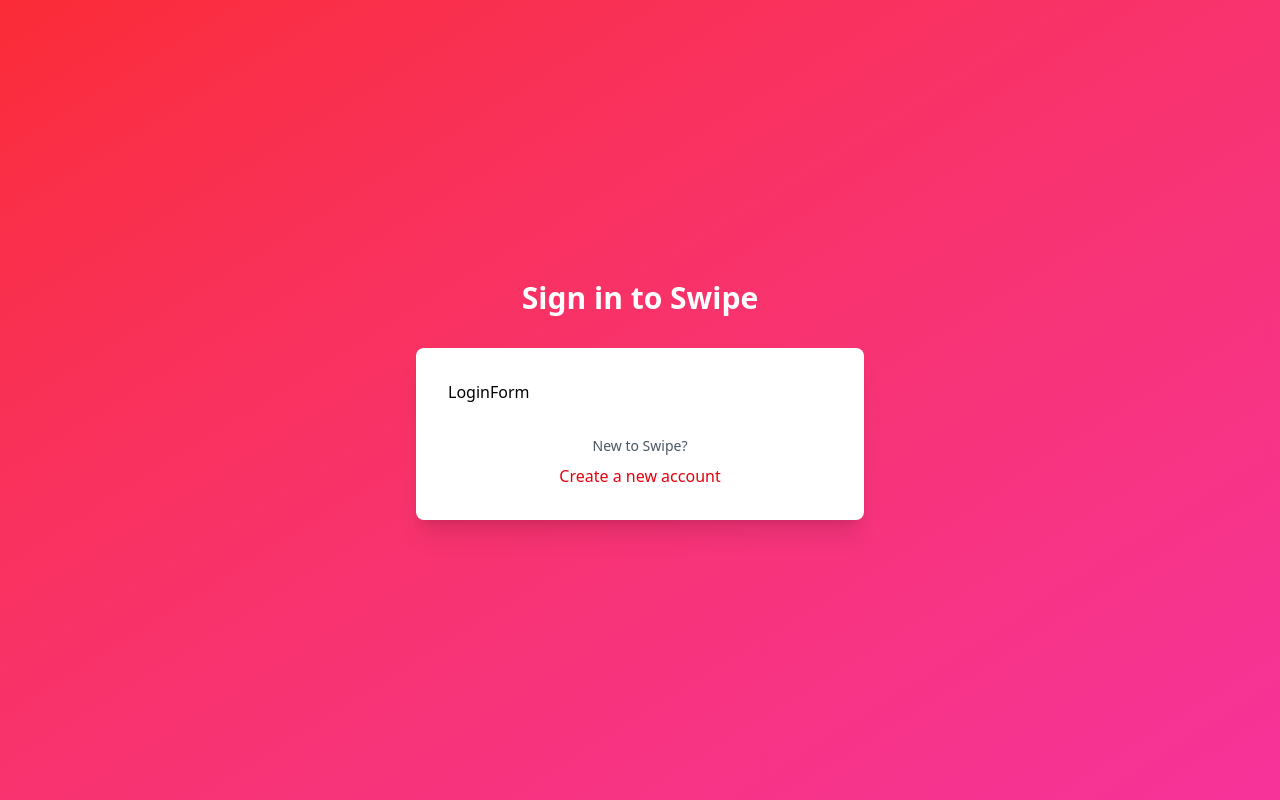
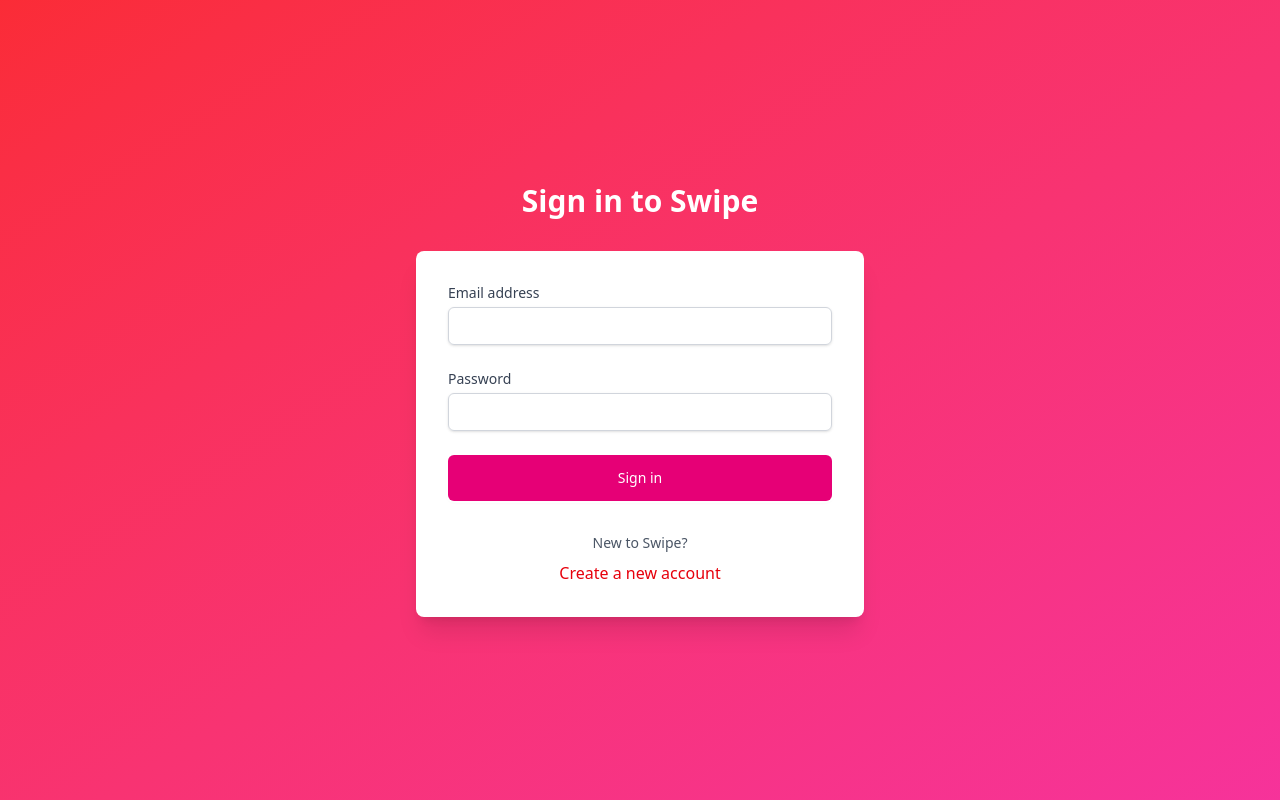
Before and after one commit to keyur22/swipe, a React (Vite) app in the folder client/: page /auth in a window 1280 px wide. Built offline with nearby package versions, Linux system fonts and the light colour scheme.

Commit message:
Added LoginForm component

```diff
--- a/client/src/components/LoginForm.tsx
+++ b/client/src/components/LoginForm.tsx
@@ -1,5 +1,65 @@
+import { useState } from 'react';
+
 const LoginForm = () => {
-  return <div>LoginForm</div>;
+  const [email, setEmail] = useState('');
+  const [password, setPassword] = useState('');
+  const loading = false;
+
+  return (
+    <form className='space-y-6'>
+      <div>
+        <label
+          htmlFor='email'
+          className='block text-sm font-medium text-gray-700'
+        >
+          Email address
+        </label>
+        <div className='mt-1'>
+          <input
+            id='email'
+            name='email'
+            type='email'
+            autoComplete='email'
+            required
+            value={email}
+            onChange={(e) => setEmail(e.target.value)}
+            className='appearance-none block w-full px-3 py-2 border border-gray-300 rounded-md shadow-sm placeholder-gray-400 focus:outline-none focus:ring-pink-500 focus:border-pink-500 sm:text-sm'
+          />
+        </div>
+      </div>
+      <div>
+        <label
+          htmlFor='password'
+          className='block text-sm font-medium text-gray-700'
+        >
+          Password
+        </label>
+        <div className='mt-1'>
+          <input
+            id='password'
+            name='password'
+            type='password'
+            autoComplete='current-password'
+            required
+            value={password}
+            onChange={(e) => setPassword(e.target.value)}
+            className='appearance-none block w-full px-3 py-2 border border-gray-300 rounded-md shadow-sm placeholder-gray-400 focus:outline-none focus:ring-pink-500 focus:border-pink-500 sm:text-sm'
+          />
+        </div>
+      </div>
+      <button
+        type='submit'
+        className={`w-full flex justify-center py-3 px-4 border border-transparent rounded-md shadow-sm text-sm font-medium text-white ${
+          loading
+            ? 'bg-pink-400 cursor-not-allowed'
+            : 'bg-pink-600 hover:bg-pink-700 focus:outline-none focus: ring-2 focus:ring-offset-2 focus:ring-pink-500'
+        }`}
+        disabled={loading}
+      >
+        {loading ? 'Signing in...' : 'Sign in'}
+      </button>
+    </form>
+  );
 };
 
 export default LoginForm;
```
